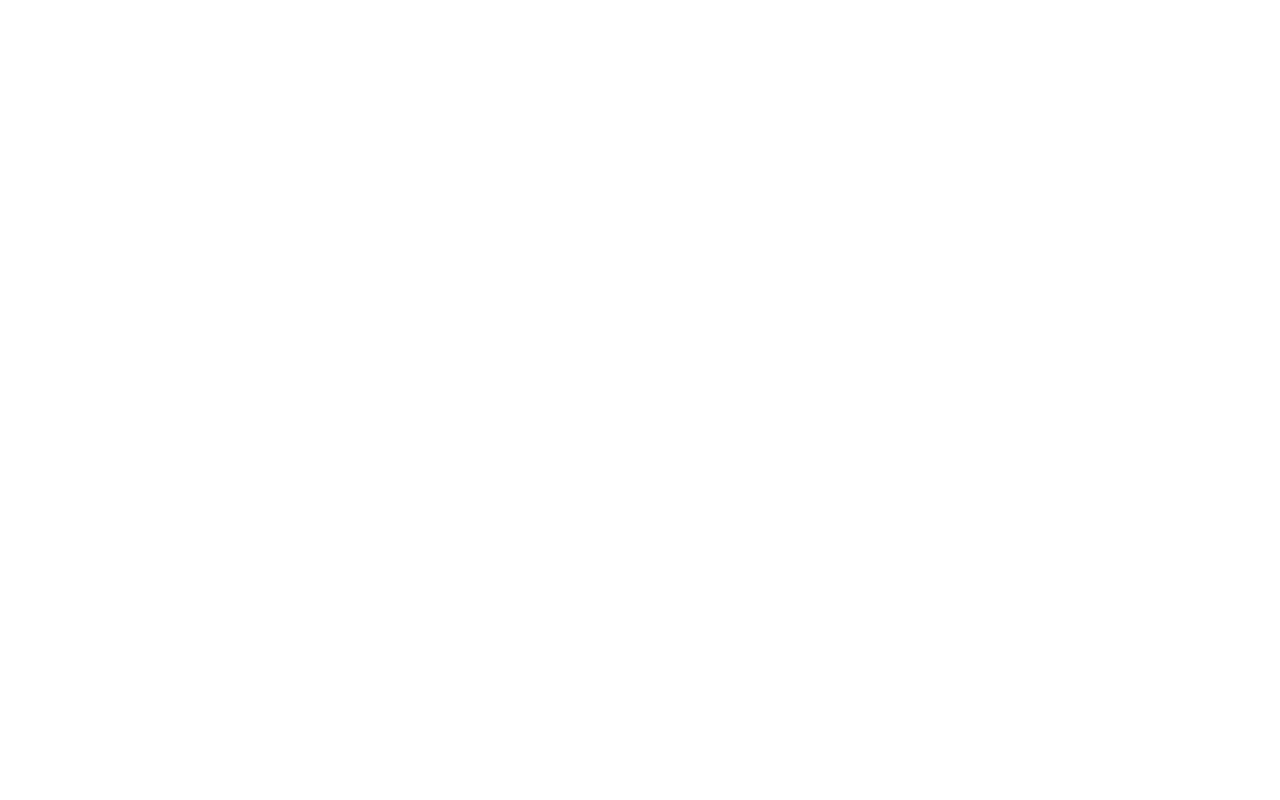
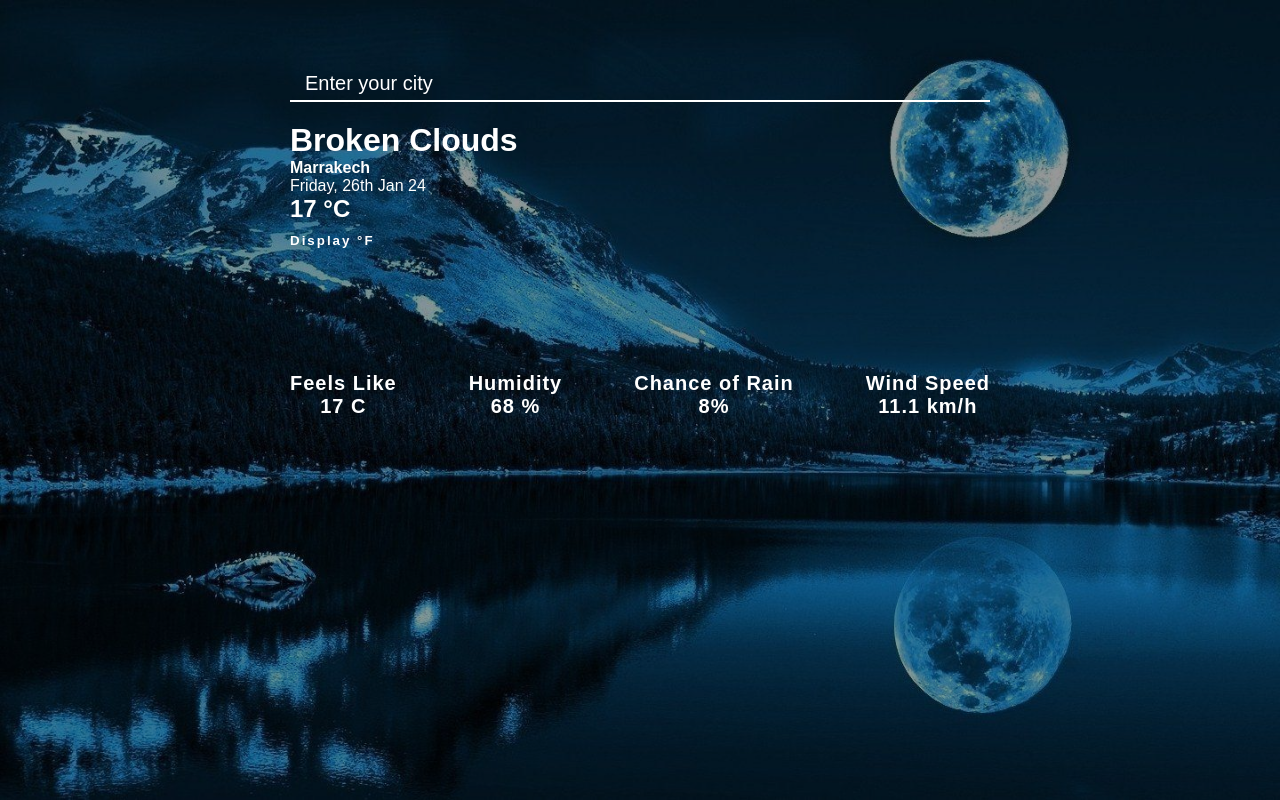
Before and after one commit to walidoumechtak/Weather-App, a plain HTML site: page index.html in a window 1280 px wide. Drawn offline with Linux system fonts and the light colour scheme; no server answers.

Commit message:
create the style of the landing page and ready to fetch data from the api

```diff
--- a/index.html
+++ b/index.html
@@ -7,7 +7,31 @@
     <title>Weather App</title>
 </head>
 <body>
-
+    <div class="overlay"></div>
+    <div class="container">
+        <div class="main-show">
+            <div class="top">
+                <input type="text" placeholder="Enter your city">
+                <h1>Broken Clouds</h1>
+                <h4 id="location">Marrakech</h4>
+                <div id="time">
+                    Friday, 26th Jan 24
+                </div>
+                <div id="degree">
+                    <h2>17 °C</h2>
+                    <button type="submit">Display °F</button>
+                </div>
+            </div>
+            <!-- ================= -->
+            <div class="bottom">
+                <div class="feelsLike">Feels Like <div class="value"> 17 C</div></div>
+                <div class="humidity">Humidity <div class="value"> 68 %</div></div>
+                <div class="chanceOfRain">Chance of Rain<div class="value"> 8%</div></div>
+                <div class="windSpeed">Wind Speed <div class="value">11.1 km/h</div></div>
+            </div>
+        </div>
+        <div class="weahter-in-week"></div>
+    </div>
     <script src="main.js"></script>
 </body>
 </html>
--- a/main.js
+++ b/main.js
@@ -0,0 +1,18 @@
+// wheather api key: 90743435001043998ee145417242301
+// https://api.weatherapi.com/v1/current.json?key=11111111111111111&q=london
+
+async function getData()
+{
+    var data = await fetch("https://api.weatherapi.com/v1/current.json?key=90743435001043998ee145417242301&q=london").then(data => data.json());
+    var obj = {
+        current: data.current,
+        location: data.location
+    }
+    return obj;
+}
+
+let dataPromiss = getData();
+
+dataPromiss.then((data) => {
+    console.log(data);
+});
--- a/style.css
+++ b/style.css
@@ -0,0 +1,98 @@
+*
+{
+    margin: 0;
+    padding: 0;
+    box-sizing: border-box;
+    font-family: Arial, Helvetica, sans-serif;
+}
+
+body
+{
+    width: 100%;
+    height: 100vh;
+    background-image: url(background/night.jpg);
+    background-repeat: no-repeat;
+    background-size: cover;
+    background-position: center;
+    /* background-size: contain; */
+}
+
+.overlay
+{
+    position: absolute;
+    top: 0;
+    left: 0;
+    width: 100%;
+    height: 100vh;
+    background-color: rgba(0, 0, 0, 0.4);
+}
+
+.container
+{
+    width: 100%;
+    height: 100vh;
+    position: relative;
+    z-index: 1000;
+    color: white;
+    display: flex;
+    flex-direction: column;
+    align-items: center;
+}
+
+.container .main-show
+{
+    width: 70%;
+    max-width: 700px;
+    display: flex;
+    flex-direction: column;
+    align-items: center;
+    height: 60vh;
+    justify-content: space-around;
+}
+
+.container .main-show .top
+{
+    width: 100%;
+    display: flex;
+    flex-direction: column;
+}
+
+.container .main-show .top input[type=text]
+{
+    margin-bottom: 20px;
+    border: none;
+    outline: none;
+    padding: 10px 15px 5px 15px;
+    background: none;
+    color: white;
+    border-bottom: 2px solid white;
+    font-size: 20px;
+}
+
+.container .main-show .top input[type=text]::placeholder
+{
+    color: white;
+    font-size: 20px;
+}
+
+.container .main-show .top #degree button
+{
+    background: none;
+    margin-top: 10px;
+    color: white;
+    border: none;
+    cursor: pointer;
+    font-weight: bold;
+    letter-spacing: 2px;
+}
+
+.container .main-show .bottom
+{
+    display: flex;
+    justify-content: space-between;
+    width: 100%;
+    font-weight: bold;
+    letter-spacing: 1px;
+    font-size: 20px;
+    text-align: center;
+}
```
Also changed, not shown: asynch.html (added, +109 -0 lines), background/night.jpg (added), 1 other file.
